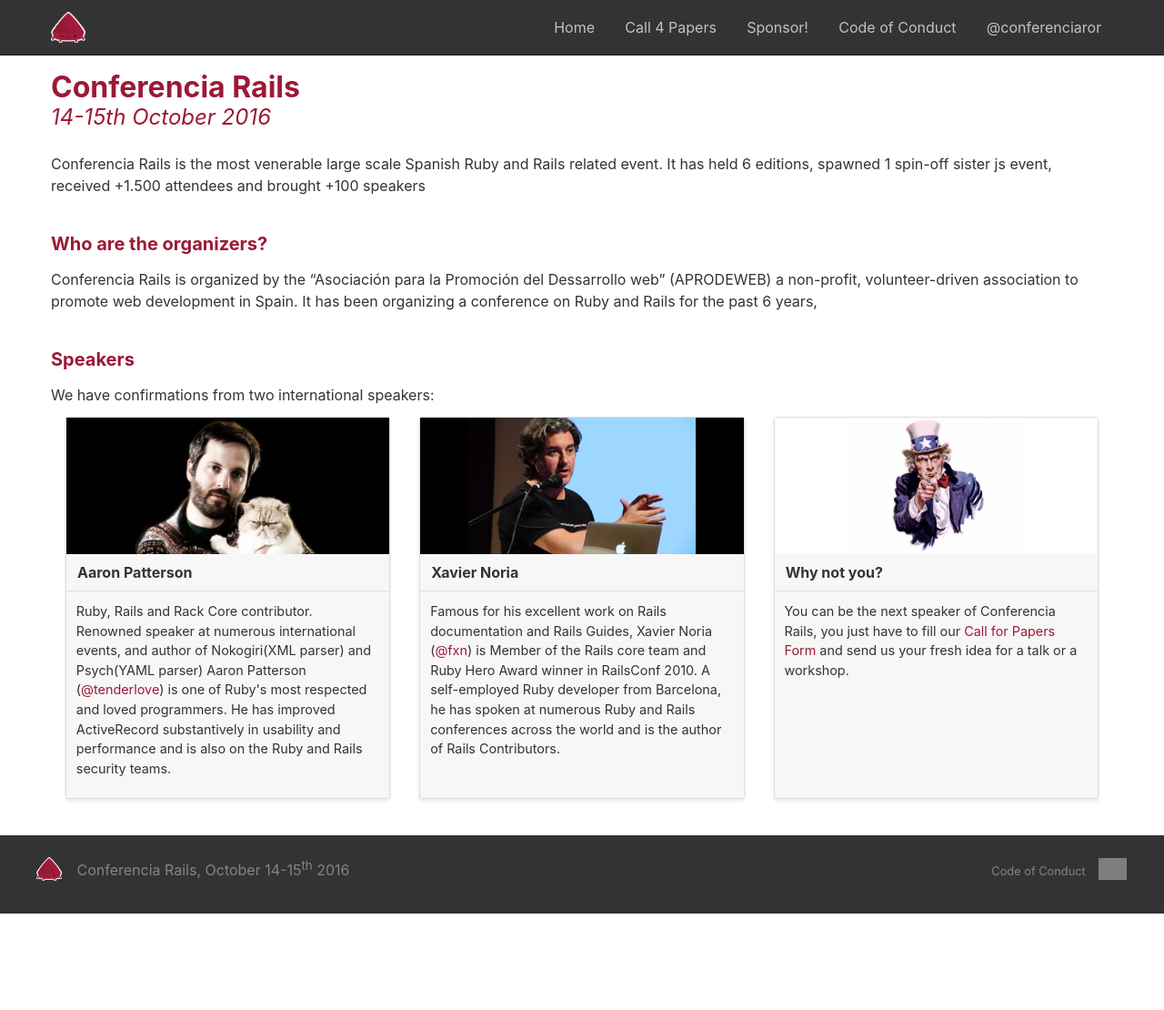
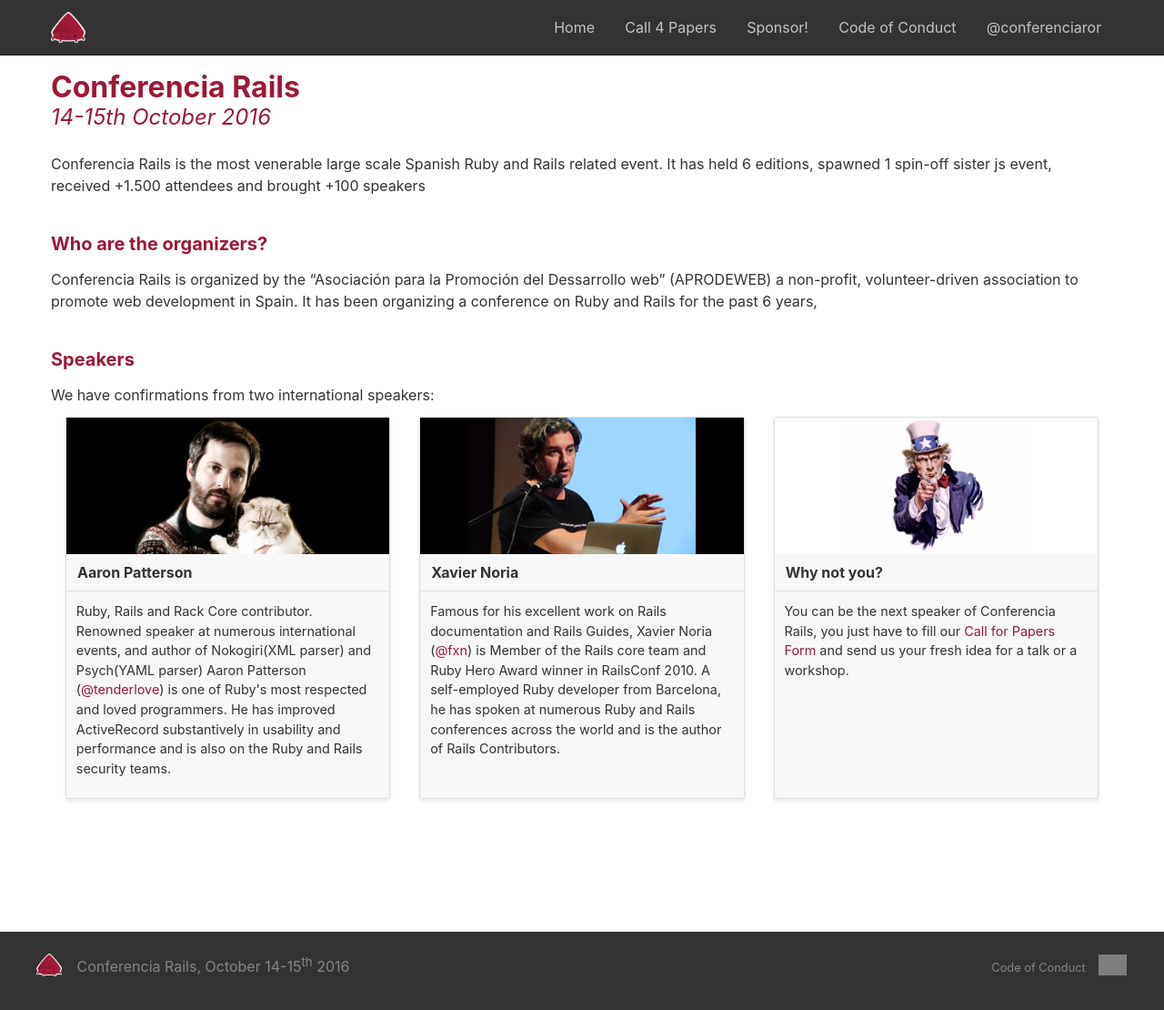
Before and after one commit to aprodeweb/conferenciaror.es, a Jekyll site: the page built from index.html, in a window 1280 px wide. Shown: the whole page at 91% size. Built offline with Jekyll 4.4.1, drawn with Linux system fonts in a browser that asks for light colours; before the commit the page ends 1010 px from its top, so only the background shows below that; grey boxes are pictures that could not be loaded.

Commit message:
force footer at least to screen bottom

```diff
--- a/_sass/footer.scss
+++ b/_sass/footer.scss
@@ -25,6 +25,8 @@
 // }
 
 .footer-2 {
+  position: absolute;
+  bottom: 0px;
   $base-spacing: 1.5em !default;
   $action-color: #477DCA !default;
   $medium-screen: 40em !default;
--- a/css/style.scss
+++ b/css/style.scss
@@ -9,15 +9,17 @@
 @import "neat/neat";  /* reset format */
 
 html {
+  height: 100%;
   box-sizing: border-box;
-  height: 100vh;
 }
 *, *:before, *:after {
   box-sizing: inherit;
 }
 body {
+  position: relative; /* enable footer positioning */
   margin: 0px;
-  height: 85%;
+  min-height: 100%; /* position footer at least on bottom of screen */
+  padding-bottom: 12em; /* safe space for footer */
 }
 
 /* navigation */
```
